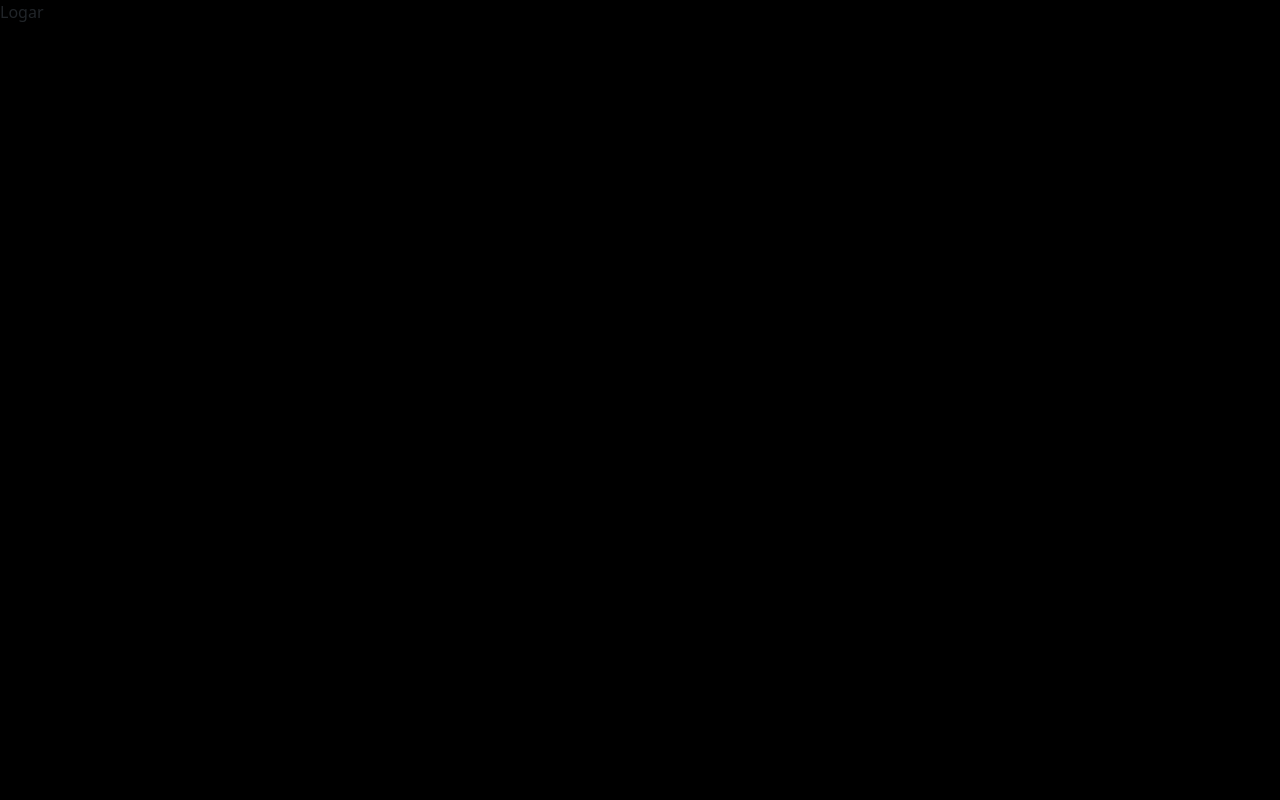
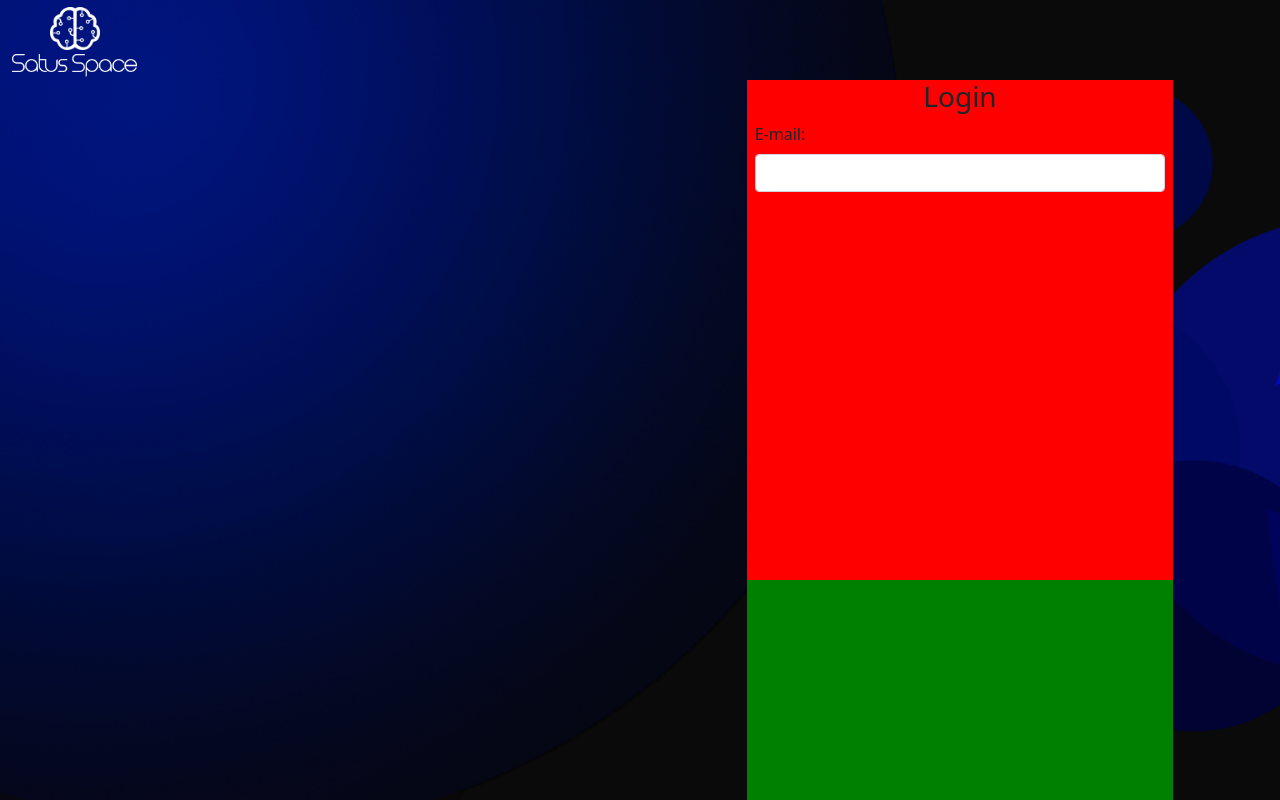
Before and after one commit to camily-cs/Satus-Space, a React (Create React App) app: page /Login in a window 1280 px wide. Built offline with nearby package versions, Linux system fonts and the light colour scheme.

Commit message:
inicia os forms

```diff
--- /dev/null
+++ b/src/components/forms/LoginForms.css
@@ -0,0 +1,10 @@
+.teste{
+    background-color: red;
+    height: 500px;
+}
+
+.green{
+    background-color: green;
+    height: 90vh;
+
+}
--- /dev/null
+++ b/src/components/forms/LoginForms.jsx
@@ -0,0 +1,17 @@
+import React from "react";
+import "../bootstrap/Bootstrap.css"
+import "./LoginForms.css"
+
+function LoginForms() {
+    return(
+        <div className="col-md-4 offset-md-7 green ">
+            <form className="px-2 teste">
+                <h3 className="text-center">Login</h3>
+                <label className="form-label" htmlFor="">E-mail:</label>
+                <input className="form-control" type="email" name="" id="" />
+            </form>
+        </div>
+    )
+}
+
+export default LoginForms;
--- a/src/components/nav/Nav.css
+++ b/src/components/header/Nav.css
@@ -28,3 +28,11 @@
 .navbar-dark .navbar-nav .nav-link {
     color: white;
 }
+
+.navbar-logo{
+    width: 50px;
+}
+
+.navbar-fonte{
+    width: 125px;
+}
--- a/src/components/nav/Nav.jsx
+++ b/src/components/header/NavBar.jsx
@@ -4,7 +4,7 @@ import "./Nav.css";
 import { Link } from "react-router-dom";
 
 
-function Nav(){
+function NavBar(){
     return(
       /* <!--Barra de Navegação--> */
       <nav class="navbar navbar-expand navbar-dark justify-content-center custom ">
@@ -24,7 +24,7 @@ function Nav(){
 
               <Link className="nav-link button-a px-lg-4 px-md-4 px-sm-2" to='/Login' >Entrar</Link>
 
-              <Link to='/' className="nav-link button-a px-lg-4 px-md-4 px-sm-2">Cadastrar-se</Link>
+              <Link className="nav-link button-a px-lg-4 px-md-4 px-sm-2" to='/'>Cadastrar-se</Link>
 
             </div>
 
@@ -35,4 +35,4 @@ function Nav(){
       </nav>
     )
 }
-export default Nav;
+export default NavBar;
--- /dev/null
+++ b/src/components/header/NavBarLogo.jsx
@@ -0,0 +1,27 @@
+import React from "react";
+import "../bootstrap/Bootstrap.css"
+import { Link } from "react-router-dom";
+import logo from "../image/logo.png"
+import fonteBranco from "../image/fonteBranco.png"
+
+function NavBarLogo() {
+    return(
+        <nav class="navbar navbar-expand navbar-dark custom ">
+
+
+            <div class="container-fluid">
+
+                <Link className="" to="/">
+                    <img className="my-1 navbar-logo d-block mx-auto" src={logo} alt="Logo" />
+                    <img className="navbar-fonte d-block" src={fonteBranco} alt="Logo" />
+                </Link>
+
+
+
+            </div>
+
+        </nav>
+    )
+}
+
+export default NavBarLogo
--- a/src/pages/Index.jsx
+++ b/src/pages/Index.jsx
@@ -1,5 +1,5 @@
 import React from "react";
-import Nav from "../components/nav/Nav";
+import NavBar from "../components/header/NavBar";
 import MainHomepage from "../components/main-homepage/Main-homepage";
 import SectionHomepage from "../components/section-homepage/Section-homepage";
 import Footer from "../components/footer/Footer";
@@ -7,7 +7,7 @@ import Footer from "../components/footer/Footer";
 function Index(){
     return (
         <div>
-            <main className="upperPart">  <Nav/> <MainHomepage/>   </main>
+            <main className="upperPart">  <NavBar/> <MainHomepage/>   </main>
 
 
             <SectionHomepage/>
--- a/src/pages/Login.jsx
+++ b/src/pages/Login.jsx
@@ -1,9 +1,14 @@
 import React from "react";
+import NavBarLogo from "../components/header/NavBarLogo";
+import LoginForms from "../components/forms/LoginForms";
 
 function Login(){
     return(
         <>
-            Logar
+            <main className="upperPart">
+                <NavBarLogo/>
+                <LoginForms/>
+            </main>
         </>
     )
 }
```
Also changed, not shown: src/components/header/cerebro.png (renamed from src/components/nav/cerebro.png), src/components/image/logo_fonte.png (added).
